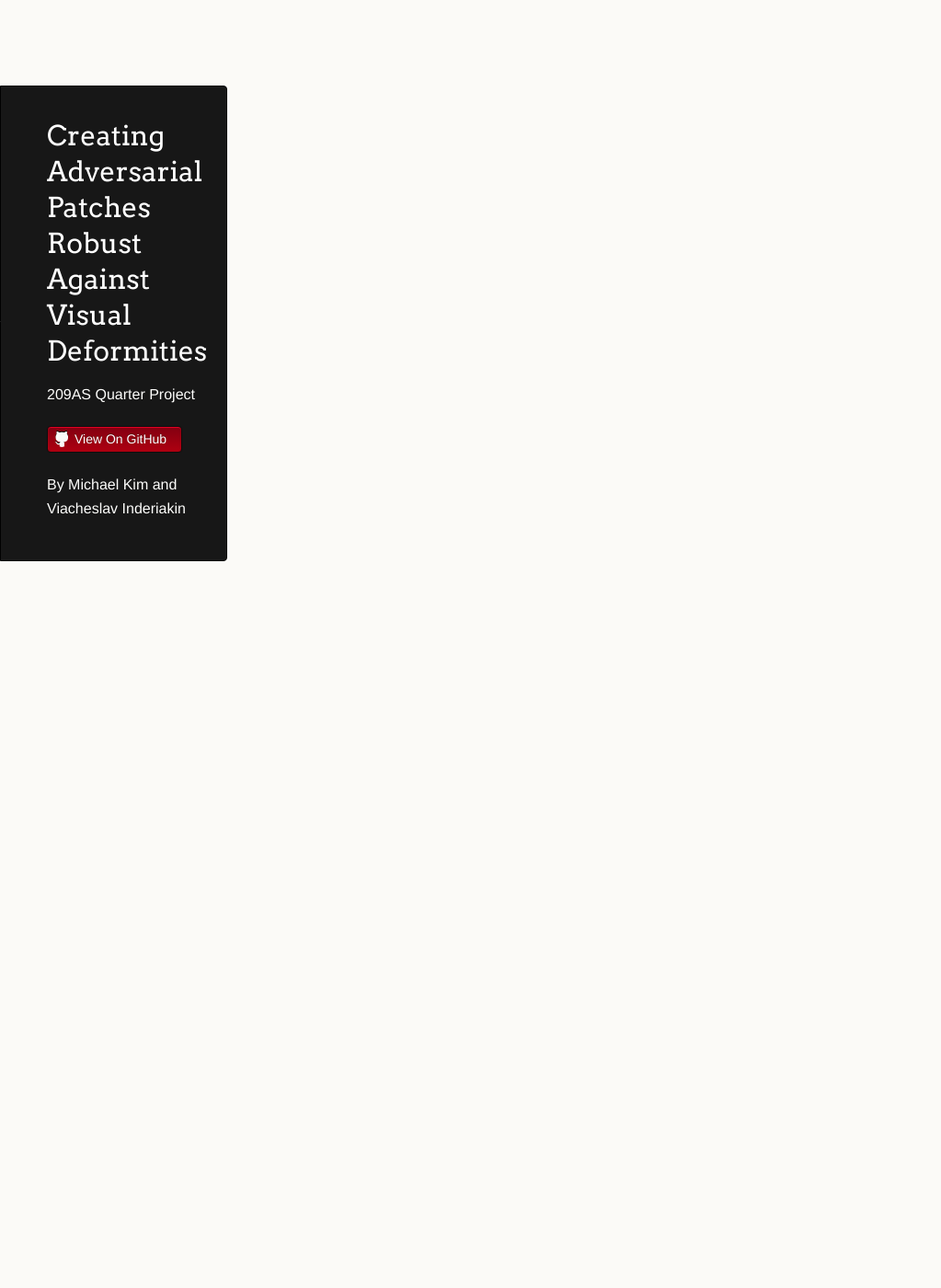
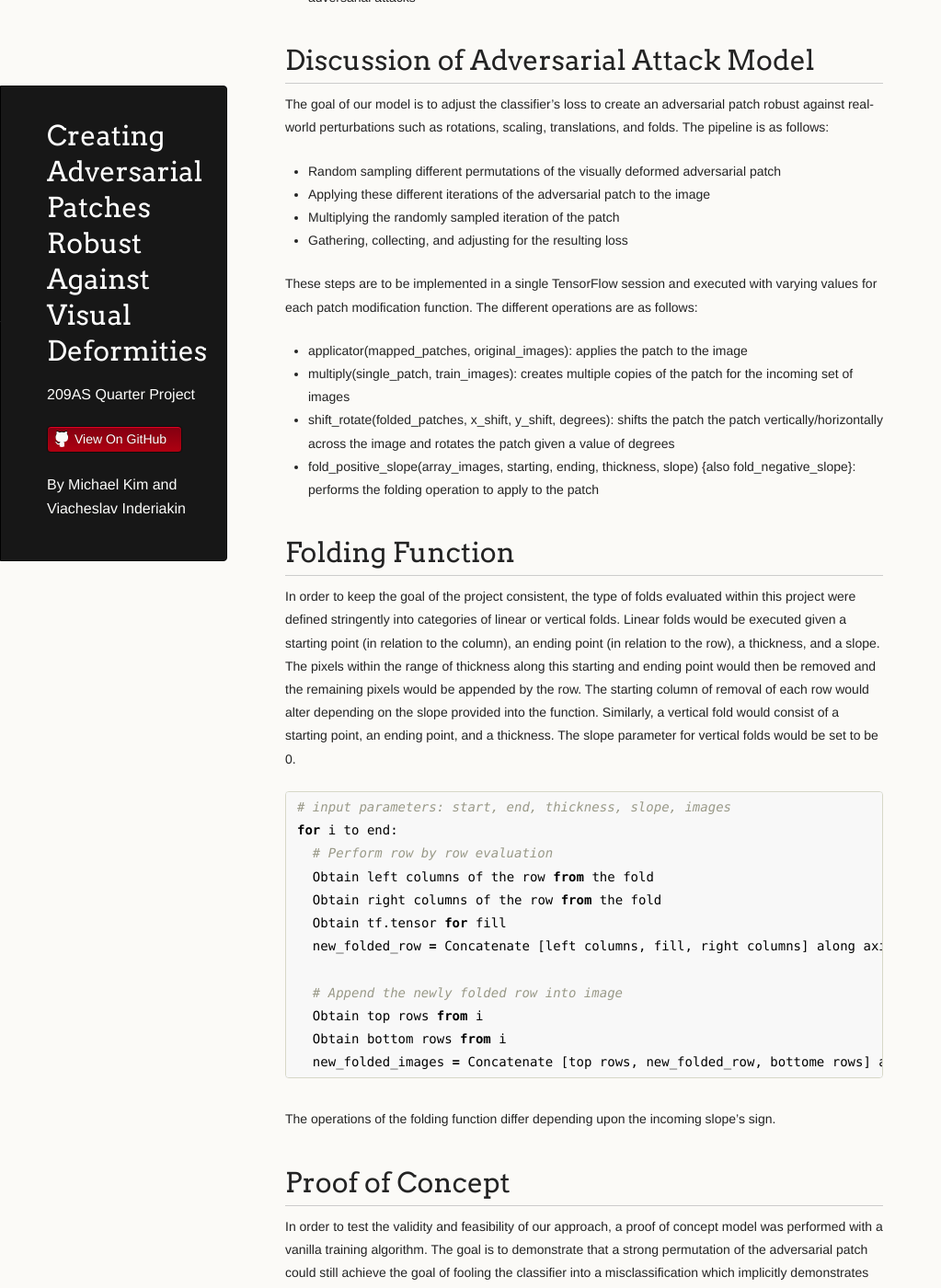
Before and after one commit to SlavaInder/209AS_Adversarial_Patch, a Jekyll site: the page built from docs/method.md, in a window 1280 px wide and 1400 px high, scrolled down 270 px. Shown: the whole window at 92% size, without its empty margins (0-1023 px from the left). Built offline with Jekyll 4.4.1, drawn with Linux system fonts in a browser that asks for light colours; our own code applies the rules of GitHub Pages for plain Markdown files; before the commit the page ends 900 px from its top, so only the background shows below that; some of the changed text lies outside the part shown.

Commit message:
Update method.md

````diff
--- a/docs/method.md
+++ b/docs/method.md
@@ -1,5 +1,46 @@
 ---
 layout: default
 ---
+# Platforms
+- ImageNet dataset: images are downloaded, labelled, and sorted into training, testing, and validation sets based upon their respectives classes
+- Inceptionv3: image classifier
+- Python/TensorFlow: coding platform for creating image classifier, perturbing images, and mounting adversarial attacks
 
-# Method
+# Discussion of Adversarial Attack Model
+The goal of our model is to adjust the classifier's loss to create an adversarial patch robust against real-world perturbations such as rotations, scaling, translations, and folds. The pipeline is as follows:
+
+- Random sampling different permutations of the visually deformed adversarial patch
+- Applying these different iterations of the adversarial patch to the image
+- Multiplying the randomly sampled iteration of the patch
+- Gathering, collecting, and adjusting for the resulting loss
+
+These steps are to be implemented in a single TensorFlow session and executed with varying values for each patch modification function. The different operations are as follows:
+
+- applicator(mapped_patches, original_images): applies the patch to the image
+- multiply(single_patch, train_images): creates multiple copies of the patch for the incoming set of images
+- shift_rotate(folded_patches, x_shift, y_shift, degrees): shifts the patch the patch vertically/horizontally across the image and rotates the patch given a value of degrees
+- fold_positive_slope(array_images, starting, ending, thickness, slope) {also fold_negative_slope}: performs the folding operation to apply to the patch
+
+# Folding Function
+In order to keep the goal of the project consistent, the type of folds evaluated within this project were defined stringently into categories of linear or vertical folds. Linear folds would be executed given a starting point (in relation to the column), an ending point (in relation to the row), a thickness, and a slope. The pixels within the range of thickness along this starting and ending point would then be removed and the remaining pixels would be appended by the row. The starting column of removal of each row would alter depending on the slope provided into the function. Similarly, a vertical fold would consist of a starting point, an ending point, and a thickness. The slope parameter for vertical folds would be set to be 0.
+
+```python
+# input parameters: start, end, thickness, slope, images
+for i to end:
+  # Perform row by row evaluation
+  Obtain left columns of the row from the fold
+  Obtain right columns of the row from the fold
+  Obtain tf.tensor for fill
+  new_folded_row = Concatenate [left columns, fill, right columns] along axis=2
+
+  # Append the newly folded row into image
+  Obtain top rows from i
+  Obtain bottom rows from i
+  new_folded_images = Concatenate [top rows, new_folded_row, bottome rows] along axis=1
+```
+The operations of the folding function differ depending upon the incoming slope's sign.
+
+# Proof of Concept
+In order to test the validity and feasibility of our approach, a proof of concept model was performed with a vanilla training algorithm. The goal is to demonstrate that a strong permutation of the adversarial patch could still achieve the goal of fooling the classifier into a misclassification which implicitly demonstrates the functionality of other smaller and variant perturbations. Therefore a simple yet large fold was applied onto an adversarial patch and fed into our pipeline. After collecting our results, we observed that the distorted patch still produced the expected outcome of fooling the classifier. Therefore, we can proceed into creating a patch with smaller yet highly variant and unpredictable perturbations that could still lead to the misclassification of inputs.
+
+# Tensorboard
````
